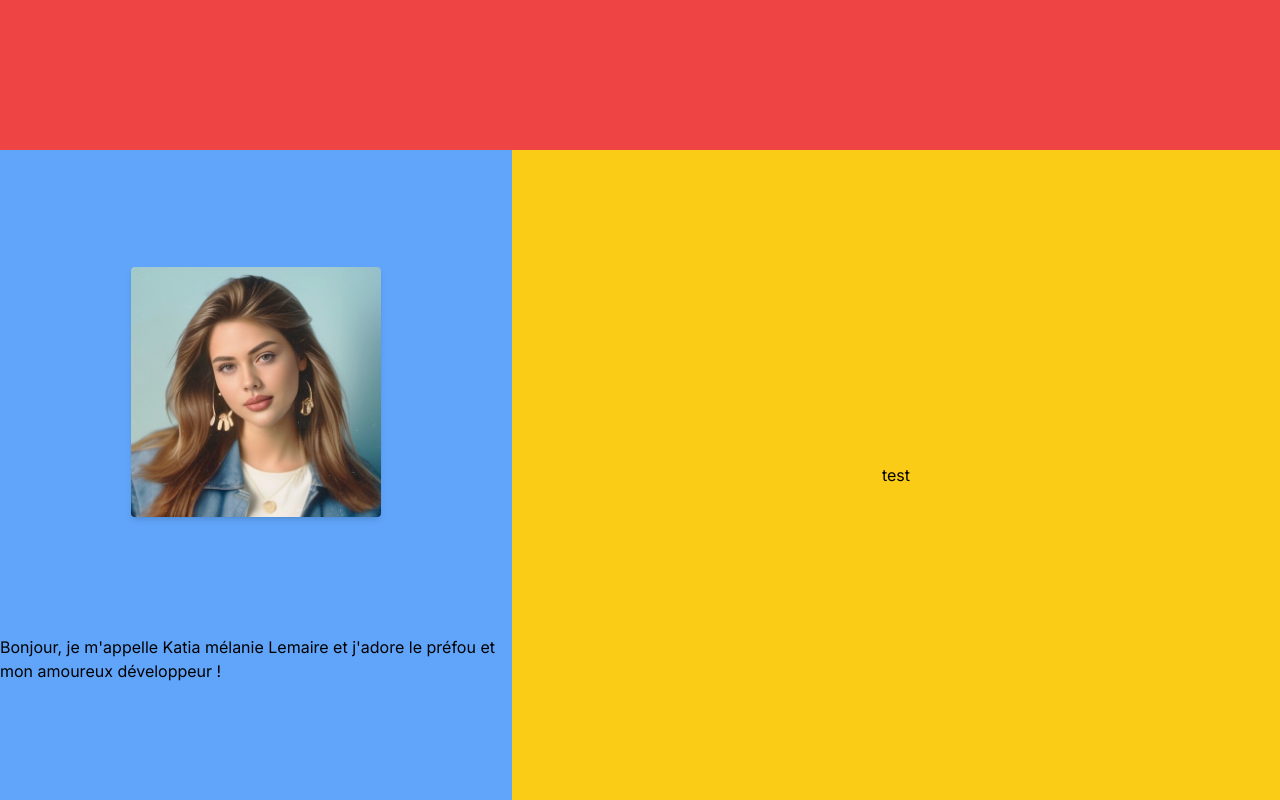
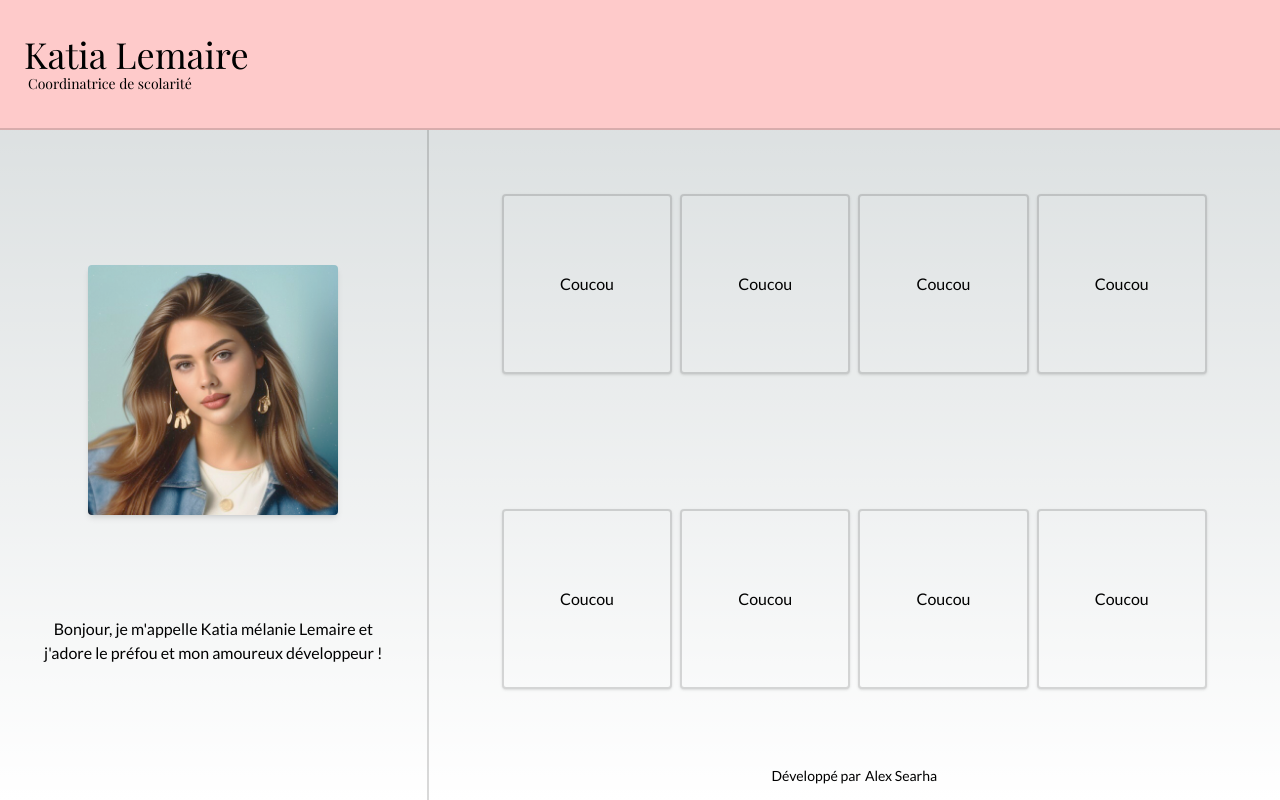
Before and after one commit to AlexSearha/katia-intro, a Next.js app: page / in a window 1280 px wide. Built offline with nearby package versions, Linux system fonts and the light colour scheme.

Commit message:
rest add title

```diff
--- /dev/null
+++ b/app/components/Cards/Cards.tsx
@@ -0,0 +1,28 @@
+"use client";
+import Image, { StaticImageData } from "next/image";
+import React, { useState } from "react";
+import TextElement from "./Text";
+
+export default function Cards({
+  text,
+  img,
+}: {
+  text: string;
+  img: StaticImageData;
+}) {
+  const [isOnHover, setIsOnOver] = useState(false);
+
+  return (
+    <div
+      onMouseEnter={() => setIsOnOver(true)}
+      onMouseLeave={() => setIsOnOver(false)}
+      className="border-2 border-black/15 shadow w-[20%] h-[180px] rounded"
+    >
+      {isOnHover ? (
+        <Image src={img} alt="test" className="rounded" />
+      ) : (
+        <TextElement text={text} />
+      )}
+    </div>
+  );
+}
--- /dev/null
+++ b/app/components/Cards/Text.tsx
@@ -0,0 +1,5 @@
+import React from "react";
+
+export default function TextElement({ text }: { text: string }) {
+  return <p className="flex justify-center items-center h-full">{text}</p>;
+}
--- /dev/null
+++ b/app/components/Header/Header.tsx
@@ -0,0 +1,14 @@
+import { playfairDisplay } from "@/app/fonts";
+import React from "react";
+
+export default function Header() {
+  return (
+    <div
+      id="banner"
+      className={`${playfairDisplay.className} w-full bg-red-200 h-[130px] flex flex-col justify-center items-start p-6 border-b-2 border-black/15`}
+    >
+      <h1 className="text-4xl">Katia Lemaire</h1>
+      <span className="ml-1 text-sm">Coordinatrice de scolarité</span>
+    </div>
+  );
+}
--- /dev/null
+++ b/app/fonts.ts
@@ -0,0 +1,8 @@
+import { Lato, Playfair_Display } from "next/font/google";
+
+export const playfairDisplay = Playfair_Display({
+  subsets: ["latin"],
+  weight: ["400", "700"],
+});
+
+export const lato = Lato({ subsets: ["latin"], weight: ["400", "700"] });
--- a/app/layout.tsx
+++ b/app/layout.tsx
@@ -1,8 +1,6 @@
 import type { Metadata } from "next";
-import { Inter } from "next/font/google";
 import "./globals.css";
-
-const inter = Inter({ subsets: ["latin"] });
+import { playfairDisplay } from "./fonts";
 
 export const metadata: Metadata = {
   title: "Create Next App",
@@ -16,7 +14,7 @@ export default function RootLayout({
 }>) {
   return (
     <html lang="en">
-      <body className={inter.className}>{children}</body>
+      <body>{children}</body>
     </html>
   );
 }
--- a/app/page.tsx
+++ b/app/page.tsx
@@ -1,12 +1,20 @@
 import Image from "next/image";
 import Photo from "@/public/photo.png";
+import Cards from "./components/Cards/Cards";
+import Link from "next/link";
+// images
+import testImage from "@/public/testCardImage.jpeg";
+import Header from "./components/Header/Header";
+import { lato } from "./fonts";
 
 export default function Home() {
   return (
-    <main className="flex min-h-screen flex-col items-center justify-between">
-      <div id="banner" className="w-full h-[150px] bg-red-500"></div>
+    <main
+      className={`${lato.className} flex min-h-screen flex-col items-center justify-between`}
+    >
+      <Header />
       <div id="container" className="w-full grow flex">
-        <div className="w-2/5 grow bg-blue-400 flex flex-col justify-evenly items-center">
+        <div className="w-2/6 grow flex flex-col justify-evenly items-center p-8">
           <Image
             src={Photo}
             height={250}
@@ -14,10 +22,25 @@ export default function Home() {
             alt="photo Katia Lemaire"
             className="rounded shadow-md"
           />
-          <p>{`Bonjour, je m'appelle Katia mélanie Lemaire et j'adore le préfou et mon amoureux développeur !`}</p>
+          <p className="text-center">{`Bonjour, je m'appelle Katia mélanie Lemaire et j'adore le préfou et mon amoureux développeur !`}</p>
         </div>
-        <div className="w-3/5 grow bg-yellow-400 flex justify-center items-center">
-          test
+        <div className="w-4/6 grow flex flex-col items-center justify-center border-l-2 border-black/15">
+          <div className="grow flex flex-wrap gap-2 justify-center items-center w-full">
+            <Cards img={testImage} text="Coucou" />
+            <Cards img={testImage} text="Coucou" />
+            <Cards img={testImage} text="Coucou" />
+            <Cards img={testImage} text="Coucou" />
+            <Cards img={testImage} text="Coucou" />
+            <Cards img={testImage} text="Coucou" />
+            <Cards img={testImage} text="Coucou" />
+            <Cards img={testImage} text="Coucou" />
+          </div>
+          <footer className="shrink h-12 flex justify-center items-center gap-1 text-sm">
+            Développé par{" "}
+            <Link href="https://alexsearha.github.io" target="_blank">
+              Alex Searha
+            </Link>
+          </footer>
         </div>
       </div>
     </main>
```
Also changed, not shown: public/testCardImage.jpeg (added).
